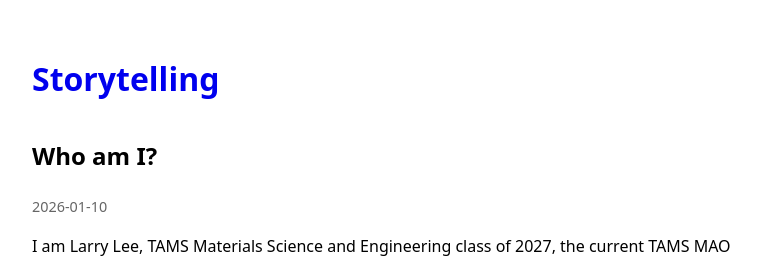
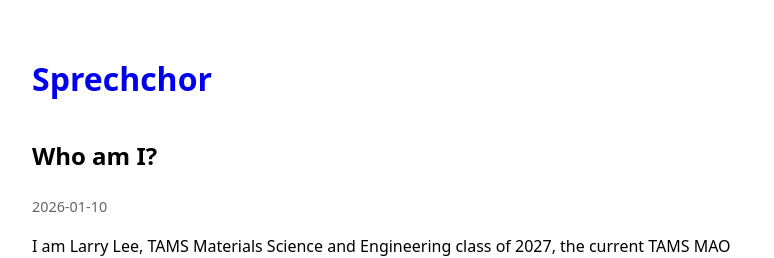
Before and after one commit to Lawraence/Lawraence.github.io, a Jekyll site: the page built from _posts/2026-01-10-who-I-am.md, in a window 1280 px wide. Shown: the top 258 px of the page, without its empty margins (248-1022 px from the left). Built offline with Jekyll 4.4.1, drawn with Linux system fonts in a browser that asks for light colours.

Commit message:
Update _config.yml
Modify blog name

```diff
--- a/_config.yml
+++ b/_config.yml
@@ -1,4 +1,4 @@
-title: Storytelling
+title: Sprechchor
 descriptions: This is my own blog from life to TAMS.
 markdown: kramdown
 theme: null
```
